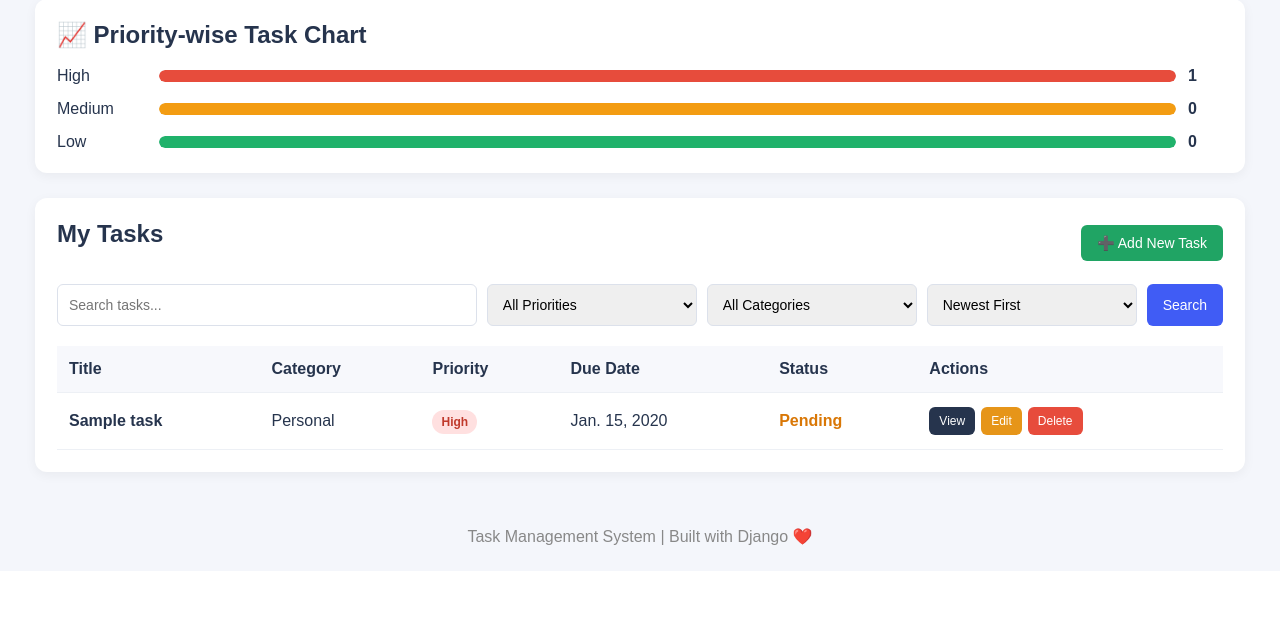
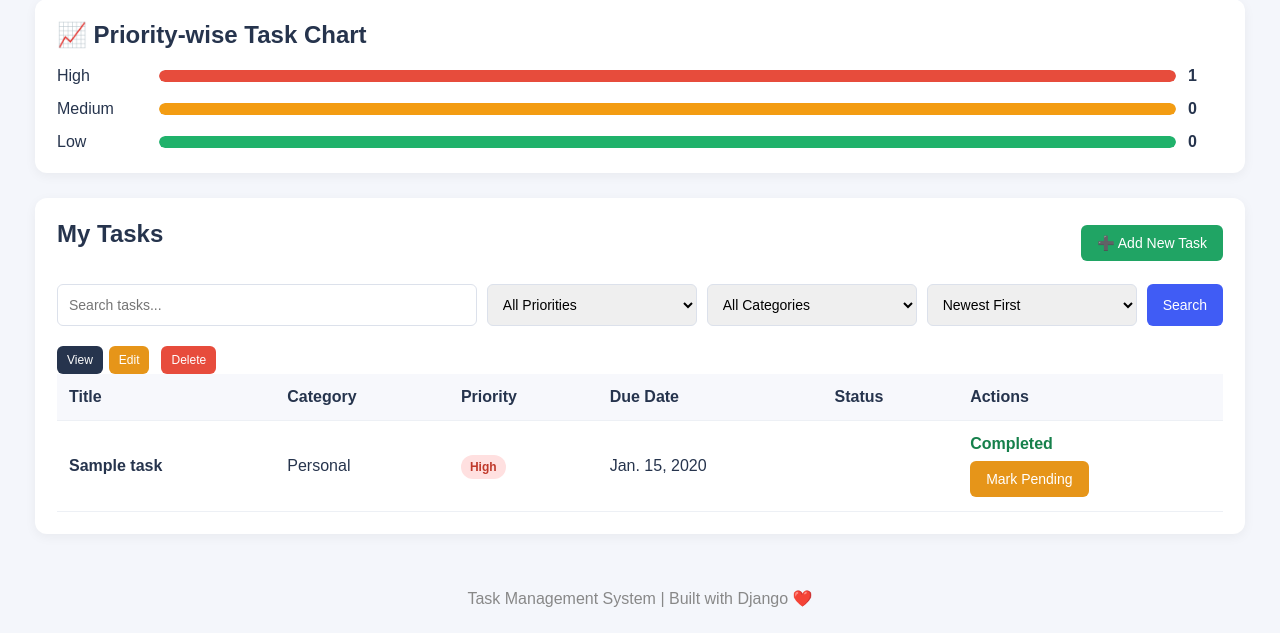
Before and after one commit to vishalnagar566-collab/django-task-management-system, a Django app: page / in a window 1280 px wide. Shown: the part 481-1114 px from the top of the page. Before the commit the page ends 1026 px from the top, so only its background shows below. Run offline with Django 5.2, Linux system fonts and the light colour scheme; a user stored in the database is signed in; tables that the repository leaves empty hold one stand-in row (values such as "Sample post").

Commit message:
Add task completion toggle button

```diff
--- a/backend/templates/tasks/dashboard.html
+++ b/backend/templates/tasks/dashboard.html
@@ -590,15 +590,31 @@
 
                         <td>
 
-                            {% if task.completed %}
-                                <span class="completed-status">Completed</span>
-                            {% else %}
-                                <span class="pending-status">Pending</span>
-                            {% endif %}
+
+<td>
+    {% if task.is_completed %}
+        <span class="completed-status">Completed</span>
+    {% else %}
+        <span class="pending-status">Pending</span>
+    {% endif %}
+
+    <form method="POST" action="{% url 'toggle_task' task.id %}" style="margin-top: 8px;">
+        {% csrf_token %}
+
+        {% if task.is_completed %}
+            <button type="submit" class="btn btn-orange">
+                Mark Pending
+            </button>
+        {% else %}
+            <button type="submit" class="btn btn-green">
+                Mark Complete
+            </button>
+        {% endif %}
+    </form>
+</td>
+
 
                         </td>
-
-                        <td>
 
                             <div class="actions">
 
```
